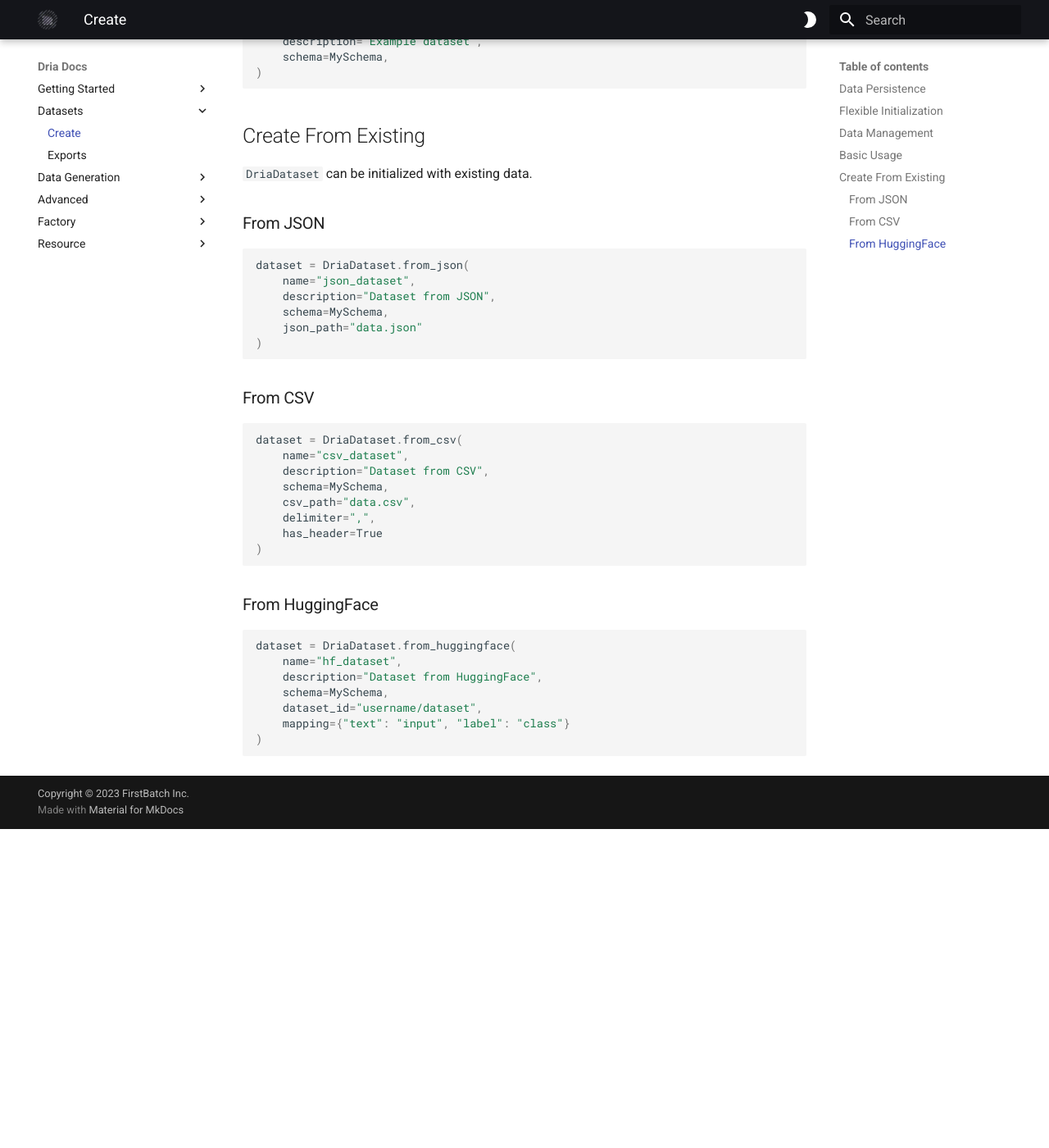
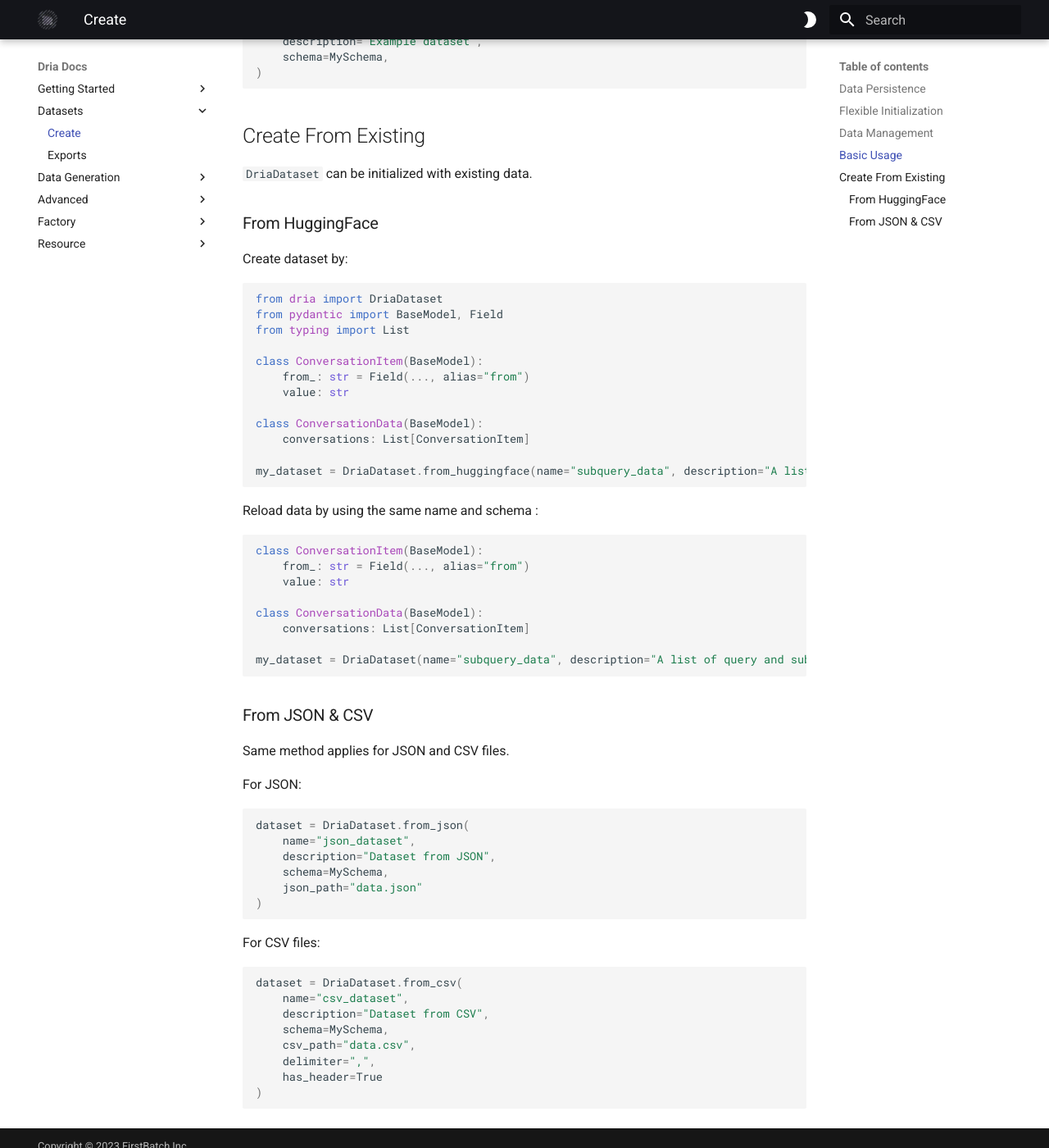
Before and after one commit to firstbatchxyz/dria-blog, an MkDocs documentation site: the page built from docs/how-to/dria_datasets.md, in a window 1280 px wide and 1400 px high, scrolled down 1241 px. Shown: the whole window at 82% size. Built offline with MkDocs 1.6.1 and Material for MkDocs 9.7.7, drawn with Linux system fonts in a browser that asks for light colours; before the commit the page ends 2252 px from its top, so only the background shows below that.

Commit message:
update from docs

````diff
--- a/docs/how-to/dria_datasets.md
+++ b/docs/how-to/dria_datasets.md
@@ -65,7 +65,43 @@
 
 `DriaDataset` can be initialized with existing data.
 
-### From JSON
+### From HuggingFace
+
+Create dataset by:
+
+```python
+from dria import DriaDataset
+from pydantic import BaseModel, Field
+from typing import List
+
+class ConversationItem(BaseModel):
+    from_: str = Field(..., alias="from")
+    value: str
+
+class ConversationData(BaseModel):
+    conversations: List[ConversationItem]
+
+my_dataset = DriaDataset.from_huggingface(name="subquery_data", description="A list of query and subqueries", dataset_id="andthattoo/subqueries", schema=ConversationData)
+```
+
+Reload data by using the same name and schema :
+```python
+class ConversationItem(BaseModel):
+    from_: str = Field(..., alias="from")
+    value: str
+
+class ConversationData(BaseModel):
+    conversations: List[ConversationItem]
+
+my_dataset = DriaDataset(name="subquery_data", description="A list of query and subqueries", schema=ConversationData)
+```
+
+### From JSON & CSV
+
+Same method applies for JSON and CSV files.
+
+For JSON:
+
 ```python
 dataset = DriaDataset.from_json(
     name="json_dataset",
@@ -75,7 +111,8 @@
 )
 ```
 
-### From CSV
+For CSV files:
+
 ```python
 dataset = DriaDataset.from_csv(
     name="csv_dataset",
@@ -86,14 +123,3 @@
     has_header=True
 )
 ```
-
-### From HuggingFace
-```python
-dataset = DriaDataset.from_huggingface(
-    name="hf_dataset",
-    description="Dataset from HuggingFace",
-    schema=MySchema,
-    dataset_id="username/dataset",
-    mapping={"text": "input", "label": "class"}
-)
-```
````
